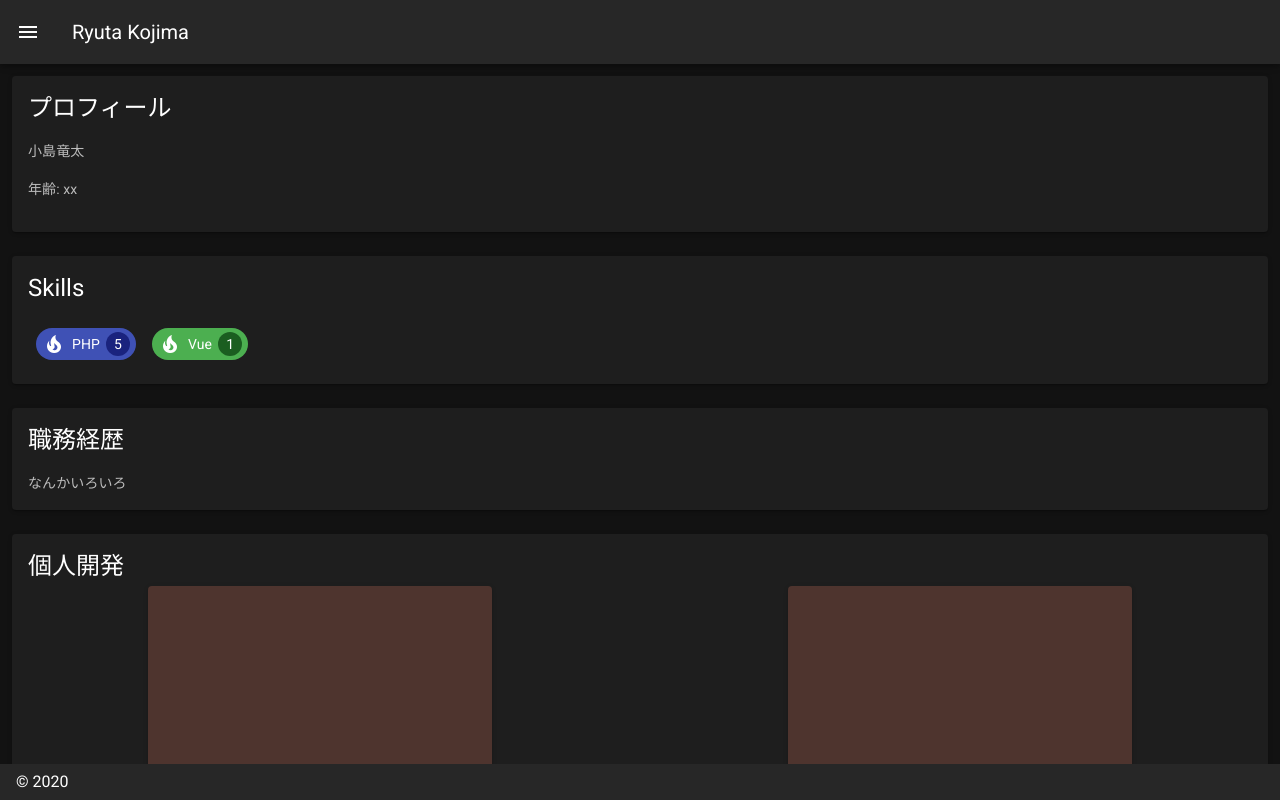
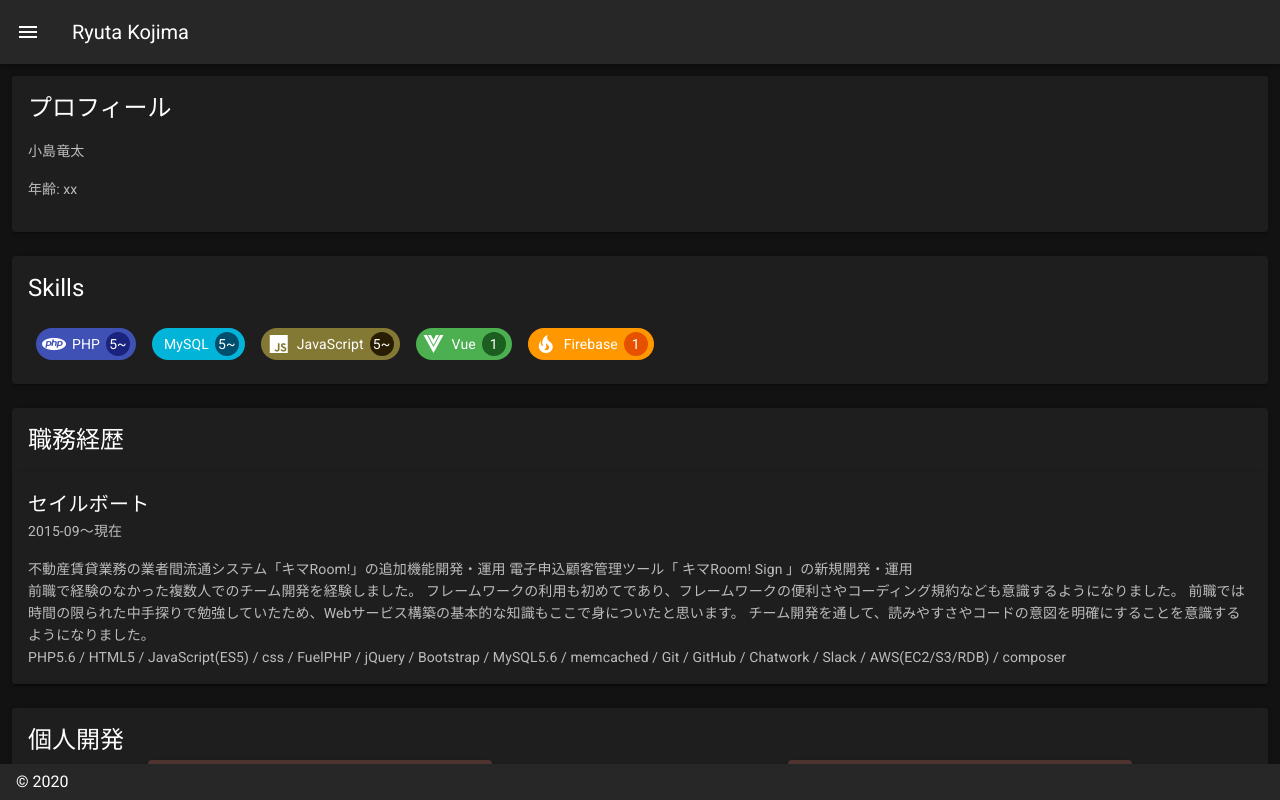
Before and after one commit to RyutaKojima/Portfolio-nuxt, a Nuxt app: page / in a window 1280 px wide. Shown: the top 800 px of the page. Built offline with nearby package versions, Linux system fonts and the light colour scheme.

Commit message:
職務経歴のサンプルを追加

```diff
--- a/nuxt.config.js
+++ b/nuxt.config.js
@@ -68,7 +68,9 @@ export default {
           info: colors.teal.lighten1,
           warning: colors.amber.base,
           error: colors.deepOrange.accent4,
-          success: colors.green.accent3
+          success: colors.green.accent3,
+          mysql: '#2b5d8',
+          javascript: '#847934'
         }
       }
     }
--- a/pages/index.vue
+++ b/pages/index.vue
@@ -20,8 +20,13 @@
         </v-card-title>
         <v-card-text>
           <template v-for="skill in skills">
-            <v-chip :key="skill.name" class="ma-2" :color="skill.color">
-              <v-icon left>mdi-fire</v-icon>
+            <v-chip
+              :key="skill.name"
+              class="ma-2"
+              :color="skill.color"
+              v-on="on"
+            >
+              <v-icon left>{{ skill.icon }}</v-icon>
               {{ skill.name }}
               <v-avatar right :color="skill.color" class="darken-4">
                 {{ skill.yearsOfUse }}
@@ -36,9 +41,31 @@
         <v-card-title class="headline">
           職務経歴
         </v-card-title>
-        <v-card-text>
-          なんかいろいろ
-        </v-card-text>
+        <v-card>
+          <v-card-title>
+            セイルボート
+          </v-card-title>
+          <v-card-subtitle>
+            2015-09～現在
+          </v-card-subtitle>
+          <v-card-text>
+            <div>
+              不動産賃貸業務の業者間流通システム「キマRoom!」の追加機能開発・運用
+              電子申込顧客管理ツール「 キマRoom! Sign 」の新規開発・運用
+            </div>
+            <div>
+              前職で経験のなかった複数人でのチーム開発を経験しました。
+              フレームワークの利用も初めてであり、フレームワークの便利さやコーディング規約なども意識するようになりました。
+              前職では時間の限られた中手探りで勉強していたため、Webサービス構築の基本的な知識もここで身についたと思います。
+              チーム開発を通して、読みやすさやコードの意図を明確にすることを意識するようになりました。
+            </div>
+            <div>
+              PHP5.6 / HTML5 / JavaScript(ES5) / css / FuelPHP / jQuery /
+              Bootstrap / MySQL5.6 / memcached / Git / GitHub / Chatwork / Slack
+              / AWS(EC2/S3/RDB) / composer
+            </div>
+          </v-card-text>
+        </v-card>
       </v-card>
     </v-col>
     <v-col cols="12">
@@ -160,12 +187,32 @@ export default {
       skills: [
         {
           color: 'indigo',
+          icon: 'mdi-language-php',
           name: 'PHP',
-          yearsOfUse: 5
+          yearsOfUse: '5~'
+        },
+        {
+          color: 'mysql',
+          icon: '',
+          name: 'MySQL',
+          yearsOfUse: '5~'
+        },
+        {
+          color: 'javascript',
+          icon: 'mdi-language-javascript',
+          name: 'JavaScript',
+          yearsOfUse: '5~'
         },
         {
           color: 'green',
+          icon: 'mdi-vuejs',
           name: 'Vue',
+          yearsOfUse: 1
+        },
+        {
+          color: 'orange',
+          icon: 'mdi-fire',
+          name: 'Firebase',
           yearsOfUse: 1
         }
       ],
```
